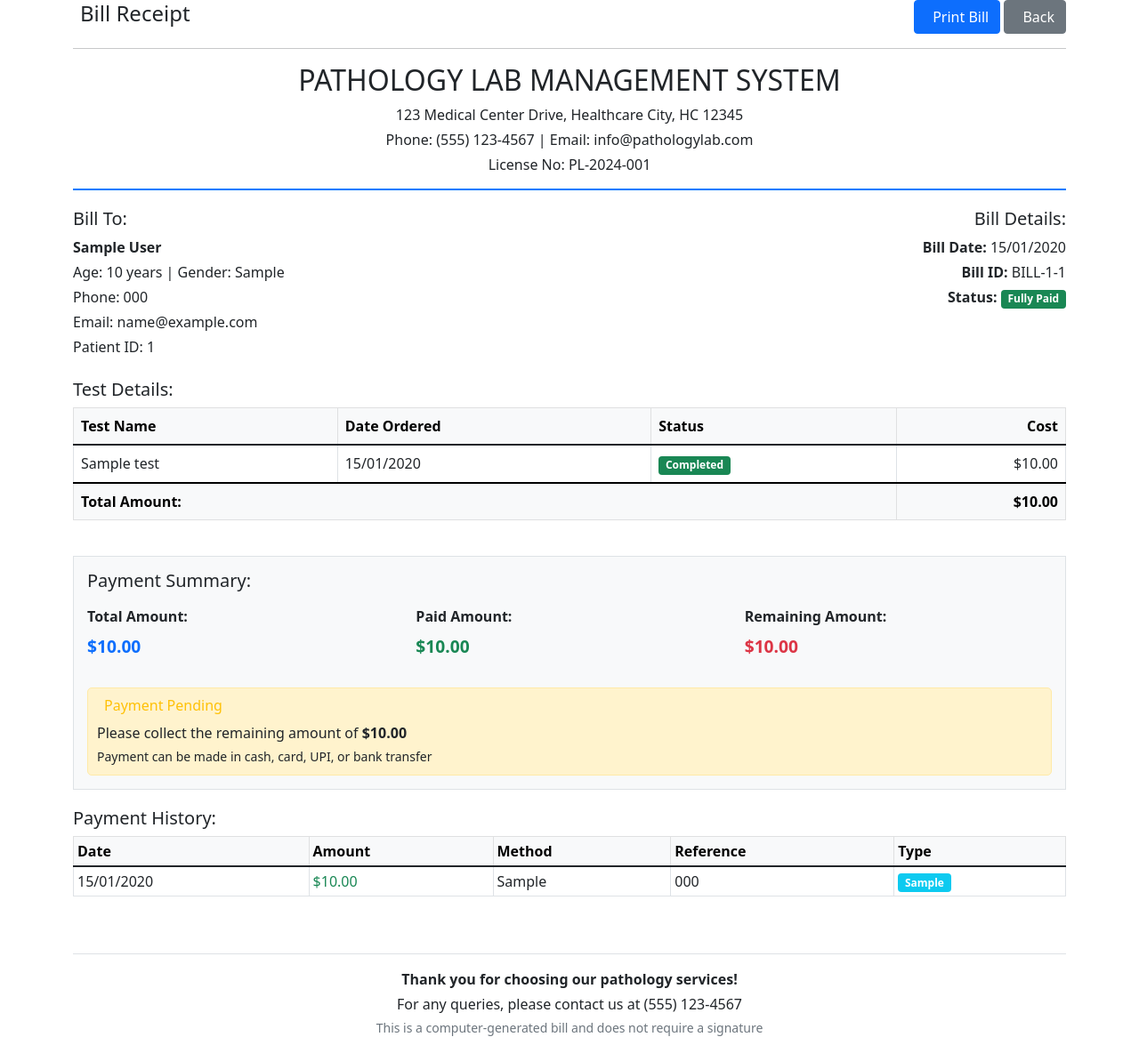
After one commit to jitendrapal/pathology-v1, a Flask app: page /print_bill/1 in a window 1280 px wide. The commit adds this page. Shown: the whole page at 89% size. Run offline with Flask 3, Linux system fonts and the light colour scheme; tables that the repository leaves empty hold one stand-in row (values such as "Sample post"); parts of the project's set-up code (start-up, migrations or seed data) failed here and were passed over.

Commit message:
IMPLEMENT YOUR WORKFLOW: Streamlined patient registration  test assignment with half/full payment  pending amount display  bill printing

```diff
--- a/app.py
+++ b/app.py
@@ -454,6 +454,29 @@ def print_test_report(test_id):
                          patient=patient_test.patient,
                          all_completed_tests=all_completed_tests,
                          patient_bill=patient_bill,
+                         payments=payments)
+
+@app.route('/print_bill/<int:patient_id>')
+def print_bill(patient_id):
+    """Print bill receipt for a patient"""
+    patient = Patient.query.get_or_404(patient_id)
+
+    # Get patient bill
+    patient_bill = PatientBill.query.filter_by(patient_id=patient_id).first()
+
+    # Get all tests for this patient
+    from sqlalchemy.orm import joinedload
+    patient_tests = PatientTest.query.options(
+        joinedload(PatientTest.test)
+    ).filter_by(patient_id=patient_id).order_by(PatientTest.date_ordered.desc()).all()
+
+    # Get payment history
+    payments = Payment.query.filter_by(patient_id=patient_id).order_by(Payment.payment_date.desc()).all()
+
+    return render_template('reports/bill_receipt.html',
+                         patient=patient,
+                         patient_bill=patient_bill,
+                         patient_tests=patient_tests,
                          payments=payments)
 
 @app.route('/print_patient_report/<int:patient_id>')
--- /dev/null
+++ b/templates/reports/bill_receipt.html
@@ -0,0 +1,203 @@
+<!DOCTYPE html>
+<html lang="en">
+<head>
+    <meta charset="UTF-8">
+    <meta name="viewport" content="width=device-width, initial-scale=1.0">
+    <title>Bill Receipt - {{ patient.full_name }}</title>
+    <link href="https://cdn.jsdelivr.net/npm/bootstrap@5.1.3/dist/css/bootstrap.min.css" rel="stylesheet">
+    <style>
+        @media print {
+            .no-print { display: none !important; }
+            body { font-size: 12px; }
+        }
+
+        .receipt-header {
+            border-bottom: 2px solid #007bff;
+            margin-bottom: 20px;
+            padding-bottom: 15px;
+        }
+
+        .bill-summary {
+            background: #f8f9fa;
+            border: 1px solid #dee2e6;
+            padding: 15px;
+            margin: 20px 0;
+        }
+
+        .amount-highlight {
+            font-size: 1.2em;
+            font-weight: bold;
+        }
+
+        .pending-amount {
+            background: #fff3cd;
+            border: 1px solid #ffeaa7;
+            padding: 10px;
+            border-radius: 5px;
+        }
+    </style>
+</head>
+<body>
+    <div class="container">
+        <!-- Print Button -->
+        <div class="no-print mb-3">
+            <div class="d-flex justify-content-between align-items-center">
+                <h4><i class="fas fa-receipt me-2"></i>Bill Receipt</h4>
+                <div>
+                    <button onclick="window.print()" class="btn btn-primary">
+                        <i class="fas fa-print me-2"></i>Print Bill
+                    </button>
+                    <a href="{{ url_for('patient_billing', patient_id=patient.id) }}" class="btn btn-secondary">
+                        <i class="fas fa-arrow-left me-2"></i>Back
+                    </a>
+                </div>
+            </div>
+            <hr>
+        </div>
+
+        <!-- Receipt Header -->
+        <div class="receipt-header text-center">
+            <h2>PATHOLOGY LAB MANAGEMENT SYSTEM</h2>
+            <p class="mb-1">123 Medical Center Drive, Healthcare City, HC 12345</p>
+            <p class="mb-1">Phone: (555) 123-4567 | Email: info@pathologylab.com</p>
+            <p class="mb-0">License No: PL-2024-001</p>
+        </div>
+
+        <!-- Bill Information -->
+        <div class="row mb-4">
+            <div class="col-md-6">
+                <h5>Bill To:</h5>
+                <p class="mb-1"><strong>{{ patient.full_name }}</strong></p>
+                <p class="mb-1">Age: {{ patient.age }} years | Gender: {{ patient.gender }}</p>
+                <p class="mb-1">Phone: {{ patient.phone }}</p>
+                {% if patient.email %}
+                <p class="mb-1">Email: {{ patient.email }}</p>
+                {% endif %}
+                <p class="mb-0">Patient ID: {{ patient.id }}</p>
+            </div>
+            <div class="col-md-6 text-end">
+                <h5>Bill Details:</h5>
+                <p class="mb-1"><strong>Bill Date:</strong> {{ patient_bill.bill_date.strftime('%d/%m/%Y') if patient_bill.bill_date else 'N/A' }}</p>
+                <p class="mb-1"><strong>Bill ID:</strong> BILL-{{ patient.id }}-{{ patient_bill.id if patient_bill else 'N/A' }}</p>
+                <p class="mb-0"><strong>Status:</strong>
+                    <span class="badge bg-{{ 'success' if patient_bill and patient_bill.payment_status == 'Fully Paid' else 'warning' }}">
+                        {{ patient_bill.payment_status if patient_bill else 'Pending' }}
+                    </span>
+                </p>
+            </div>
+        </div>
+
+        <!-- Test Details -->
+        <h5>Test Details:</h5>
+        <div class="table-responsive mb-4">
+            <table class="table table-bordered">
+                <thead class="table-light">
+                    <tr>
+                        <th>Test Name</th>
+                        <th>Date Ordered</th>
+                        <th>Status</th>
+                        <th class="text-end">Cost</th>
+                    </tr>
+                </thead>
+                <tbody>
+                    {% for test_order in patient_tests %}
+                    <tr>
+                        <td>{{ test_order.test.name }}</td>
+                        <td>{{ test_order.date_ordered.strftime('%d/%m/%Y') }}</td>
+                        <td>
+                            <span class="badge bg-{{ 'success' if test_order.status == 'Completed' else 'warning' if test_order.status == 'Pending' else 'secondary' }}">
+                                {{ test_order.status }}
+                            </span>
+                        </td>
+                        <td class="text-end">${{ "%.2f"|format(test_order.test.cost) }}</td>
+                    </tr>
+                    {% endfor %}
+                </tbody>
+                <tfoot class="table-light">
+                    <tr>
+                        <th colspan="3">Total Amount:</th>
+                        <th class="text-end">${{ "%.2f"|format(patient_bill.total_amount if patient_bill else 0) }}</th>
+                    </tr>
+                </tfoot>
+            </table>
+        </div>
+
+        <!-- Payment Summary -->
+        {% if patient_bill %}
+        <div class="bill-summary">
+            <h5 class="mb-3">Payment Summary:</h5>
+            <div class="row">
+                <div class="col-md-4">
+                    <p class="mb-2"><strong>Total Amount:</strong></p>
+                    <p class="amount-highlight text-primary">${{ "%.2f"|format(patient_bill.total_amount) }}</p>
+                </div>
+                <div class="col-md-4">
+                    <p class="mb-2"><strong>Paid Amount:</strong></p>
+                    <p class="amount-highlight text-success">${{ "%.2f"|format(patient_bill.paid_amount) }}</p>
+                </div>
+                <div class="col-md-4">
+                    <p class="mb-2"><strong>Remaining Amount:</strong></p>
+                    <p class="amount-highlight text-{{ 'success' if patient_bill.remaining_amount == 0 else 'danger' }}">${{ "%.2f"|format(patient_bill.remaining_amount) }}</p>
+                </div>
+            </div>
+
+            {% if patient_bill.remaining_amount > 0 %}
+            <div class="pending-amount mt-3">
+                <h6 class="text-warning"><i class="fas fa-exclamation-triangle me-2"></i>Payment Pending</h6>
+                <p class="mb-1">Please collect the remaining amount of <strong>${{ "%.2f"|format(patient_bill.remaining_amount) }}</strong></p>
+                <p class="mb-0 small">Payment can be made in cash, card, UPI, or bank transfer</p>
+            </div>
+            {% else %}
+            <div class="alert alert-success mt-3">
+                <h6 class="text-success"><i class="fas fa-check-circle me-2"></i>Payment Complete</h6>
+                <p class="mb-0">All payments have been received. Test reports can be printed.</p>
+            </div>
+            {% endif %}
+        </div>
+        {% endif %}
+
+        <!-- Payment History -->
+        {% if payments %}
+        <h5>Payment History:</h5>
+        <div class="table-responsive mb-4">
+            <table class="table table-sm table-bordered">
+                <thead class="table-light">
+                    <tr>
+                        <th>Date</th>
+                        <th>Amount</th>
+                        <th>Method</th>
+                        <th>Reference</th>
+                        <th>Type</th>
+                    </tr>
+                </thead>
+                <tbody>
+                    {% for payment in payments %}
+                    <tr>
+                        <td>{{ payment.payment_date.strftime('%d/%m/%Y') }}</td>
+                        <td class="text-success">${{ "%.2f"|format(payment.amount) }}</td>
+                        <td>{{ payment.payment_method.title() }}</td>
+                        <td>{{ payment.reference_number or 'N/A' }}</td>
+                        <td>
+                            <span class="badge bg-info">{{ payment.payment_type.title() }}</span>
+                        </td>
+                    </tr>
+                    {% endfor %}
+                </tbody>
+            </table>
+        </div>
+        {% endif %}
+
+        <!-- Footer -->
+        <div class="text-center mt-5 pt-3 border-top">
+            <p class="mb-1"><strong>Thank you for choosing our pathology services!</strong></p>
+            <p class="mb-1">For any queries, please contact us at (555) 123-4567</p>
+            <p class="mb-0 small text-muted">This is a computer-generated bill and does not require a signature</p>
+        </div>
+    </div>
+
+    <script>
+        // Auto-print option
+        // window.onload = function() { window.print(); }
+    </script>
+</body>
+</html>
```
Also changed, not shown: templates/assign_multiple_tests.html (+123 -68 lines), templates/edit_patient_test.html (+46 -13 lines).
